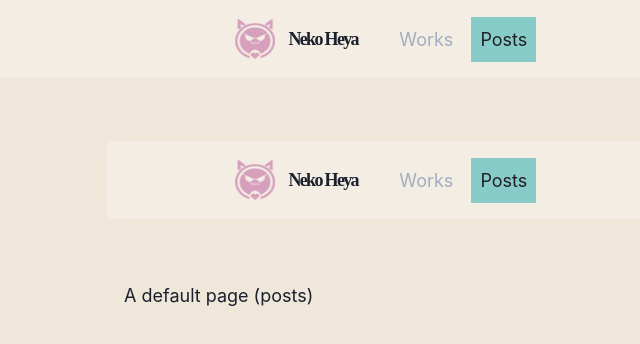
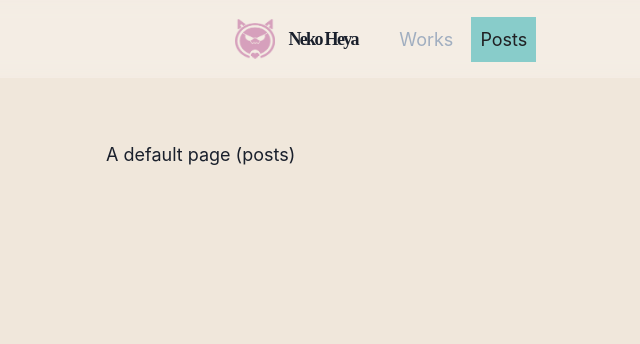
Before and after one commit to yy-lam/yy-lam.github.io, a Next.js app: page /posts in a window 1280 px wide. Shown: the top 344 px of the page, without its empty margins (40-680 px from the left). Built offline with nearby package versions, Linux system fonts and the light colour scheme.

Commit message:
update default layout

```diff
--- a/pages/[postId].js
+++ b/pages/[postId].js
@@ -1,12 +1,9 @@
 import { useRouter } from 'next/router'
-import Layout from '../components/layout'
 
 export default function DynamicPage() {
   const router = useRouter()
   const { postId } = router.query
   return (
-    <Layout router={router}>
       <h1>A default page ({postId})</h1>
-    </Layout>
   )
 }
```
Also changed, not shown: pages/posts/[id].js (+4 -7 lines).
